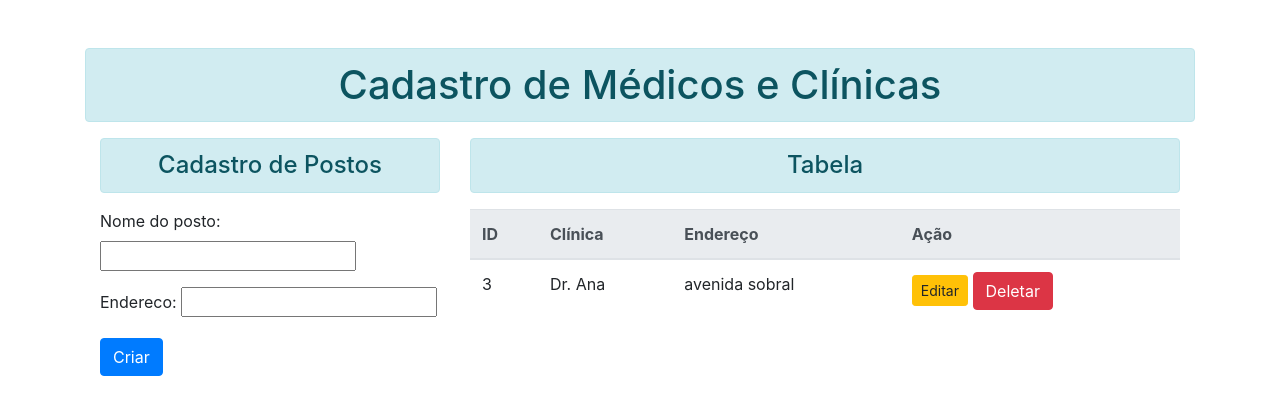
After one commit to willcutrim/desafio_django, a Django app: page /cadastro-de-clinica in a window 1280 px wide. The commit adds this page. Shown: the top 415 px of the page. Run offline with Django 3.2, Linux system fonts and the light colour scheme; data comes from the database, SQL or seed files in the repository; both versions use the stored data as it was after the commit.

Commit message:
CRUD de medicos e clinicas/postos

```diff
--- a/myapp/forms.py
+++ b/myapp/forms.py
@@ -5,10 +5,10 @@ from .models import Medico, PostodeTrabalho
 class MedicoForms(forms.ModelForm):
     class Meta:
         model = Medico
-        fields = '__all__'
+        fields = ['nome','sobrenome']
 
 
 class LocalPostoForms(forms.ModelForm):
     class Meta:
         model = PostodeTrabalho
-        fields = '__all__'
+        fields = ['nome_do_posto', 'endereco']
--- a/myapp/models.py
+++ b/myapp/models.py
@@ -1,8 +1,10 @@
 from django.db import models
 
 class Medico(models.Model):
+
     nome = models.CharField(max_length=45, blank=False, null=False)
     sobrenome = models.CharField(max_length=30, blank=False, null=False)
+
     data_de_admissao = models.DateTimeField(auto_now_add=True)
 
     def __str__(self):
--- a/myapp/templates/base.html
+++ b/myapp/templates/base.html
@@ -12,7 +12,7 @@
   </head>
   <body>
       <div class="container mt-5">
-      <h1 class="text-center alert alert-info">Cadastro e Lista de Médicos</h1>
+      <h1 class="text-center alert alert-info">Cadastro de Médicos e Clínicas</h1>
         {% block content%}
 
         {% endblock content%}
--- /dev/null
+++ b/myapp/templates/html/cadastro_postos.html
@@ -0,0 +1,56 @@
+{% extends "base.html" %}
+
+{% block title %} Cadastro de Postos{%  endblock title %}
+
+
+{% block content %}
+    <div class="container">
+        <div class="row">
+            <div class="col">
+                <h4 class="text-center alert alert-info">Cadastro de Postos</h4>
+                <form method="post">{% csrf_token %}
+                    <div class="form-group">
+                    {{form.as_p}}
+                    </div>
+                    <button type="submit" class="btn btn-primary">Criar</button>
+                </form>
+            </div>
+    <div class="col-sm-8">
+    <h4 class="text-center alert alert-info">Tabela</h4>
+    {% if listar %}
+    <div>
+    <table class="table table-hover">
+        <thead class="thead-light">
+            <tr>
+                <th scope='col'>ID</th>
+                <th scope="col">Clínica</th>
+                <th scope="col">Endereço</th>
+                <th scope="col">Ação</th>
+
+            </tr>
+            </thead>
+            <tbody>
+                {% for item in listar %}
+
+                    <tr>
+
+                    <td>{{item.id}}</td>
+                    <td>{{item.nome_do_posto}}</td>
+                    <td>{{item.endereco}}</td>
+                    <td>
+                        <a href="{% url 'editar-clinica' item.id%}"class="btn btn-warning btn-sm">Editar</a>
+                        <form action="{% url 'deletar-clinica' item.id %}" method="post" class="d-inline">{% csrf_token %}
+                            <input type="submit" class="btn btn-danger" value="Deletar">
+                        </form>
+                    </td>
+                    </tr>
+                {% endfor %}
+            </tbody>
+        </table>
+      </div>
+      {% endif %}
+    </div>
+    </div>
+        </div>
+    </div>
+{% endblock content %}
--- a/myapp/urls.py
+++ b/myapp/urls.py
@@ -5,4 +5,9 @@ urlpatterns = [
     path('', views.cadastro_de_medicos, name='cadastro'),
     path('editar/<int:id>/', views.editar_medico, name='editar'),
     path('deletar/<int:id>/', views.deletar_medico, name='deletar'),
+
+
+    path('cadastro-de-clinica', views.cadastro_de_clinica, name='cadastro-de-clinica'),
+    path('editar-clinica/<int:id>/', views.editar_clinica, name='editar-clinica'),
+    path('deletar-clinica/<int:id>/', views.deletar_clinica, name='deletar-clinica')
 ]
--- a/myapp/views.py
+++ b/myapp/views.py
@@ -1,6 +1,6 @@
 from django.shortcuts import render, HttpResponseRedirect
 from .forms import MedicoForms, LocalPostoForms
-from .models import Medico
+from .models import Medico, PostodeTrabalho
 
 
 def cadastro_de_medicos(request):
@@ -9,11 +9,11 @@ def cadastro_de_medicos(request):
         form = MedicoForms(request.POST)
         if form.is_valid():
             form.save()
-
     else:
         form = MedicoForms()
 
     return render(request, 'html/cadastro.html', {'form': form, 'listar': listar})
+
 
 def editar_medico(request, id):
     listar = Medico.objects.get(pk=id)
@@ -29,7 +29,38 @@ def editar_medico(request, id):
 
 def deletar_medico(request, id):
     if request.method == 'POST':
-        produto = Medico.objects.get(pk=id)
-        produto.delete()
+        medico = Medico.objects.get(pk=id)
+        medico.delete()
 
         return HttpResponseRedirect('/')
+
+def cadastro_de_clinica(request):
+    listar = PostodeTrabalho.objects.all()
+    if request.method == 'POST':
+        form = LocalPostoForms(request.POST)
+        if form.is_valid():
+            form.save()
+    else:
+        form = LocalPostoForms()
+
+    return render(request, 'html/cadastro_postos.html', {'form': form, 'listar': listar})
+
+def editar_clinica(request, id):
+    listar = PostodeTrabalho.objects.get(pk=id)
+    if request.method == 'POST':
+        form = LocalPostoForms(request.POST, instance=listar)
+        if form.is_valid():
+            form.save()
+    else:
+        listar = PostodeTrabalho.objects.get(pk=id)
+    form = LocalPostoForms(instance=listar)
+
+    return render(request, 'html/editar.html', {'form': form, 'listar': listar})
+
+
+def deletar_clinica(request, id):
+    if request.method == 'POST':
+        clinica = PostodeTrabalho.objects.get(pk=id)
+        clinica.delete()
+
+        return HttpResponseRedirect('/cadastro-de-clinica')
```
Also changed, not shown: db.sqlite3.
